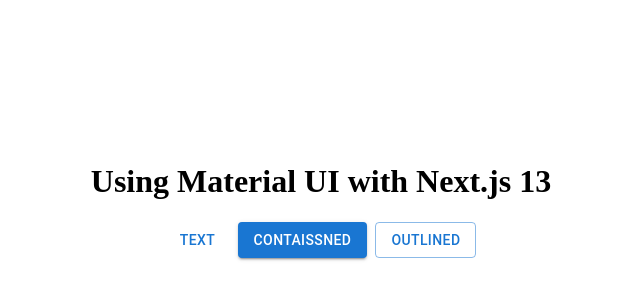
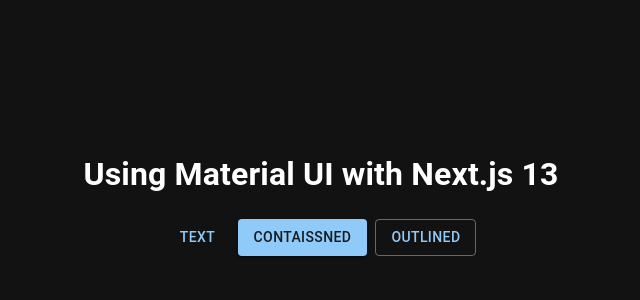
Before and after one commit to SphrGhfri/taxy-app, a Next.js app: page / in a window 1280 px wide. Shown: the part 208-508 px from the top of the page, without its empty margins (319-959 px from the left). Built offline with nearby package versions, Linux system fonts and the light colour scheme.

Commit message:
theme added dark mode only

```diff
--- a/src/app/layout.tsx
+++ b/src/app/layout.tsx
@@ -1,10 +1,16 @@
 // app/layout.js - no directives needed
 import '@/app/globals.css'
+import { CssBaseline, ThemeProvider } from '@mui/material'
+import { darkTheme } from './theme/themes'
 
 export default function RootLayout({ children }: { children: React.ReactNode }) {
   return (
     <html lang="en">
-      <body id="__next">{children}</body>
+      <ThemeProvider theme={darkTheme}>
+        <CssBaseline>
+          <body id="__next">{children}</body>
+        </CssBaseline>
+      </ThemeProvider>
     </html>
   )
 }
--- /dev/null
+++ b/src/app/theme/themes.ts
@@ -0,0 +1,7 @@
+"use client";
+import { createTheme } from "@mui/material/styles";
+export const darkTheme = createTheme({
+    palette: {
+        mode: "dark",
+    },
+});
```
